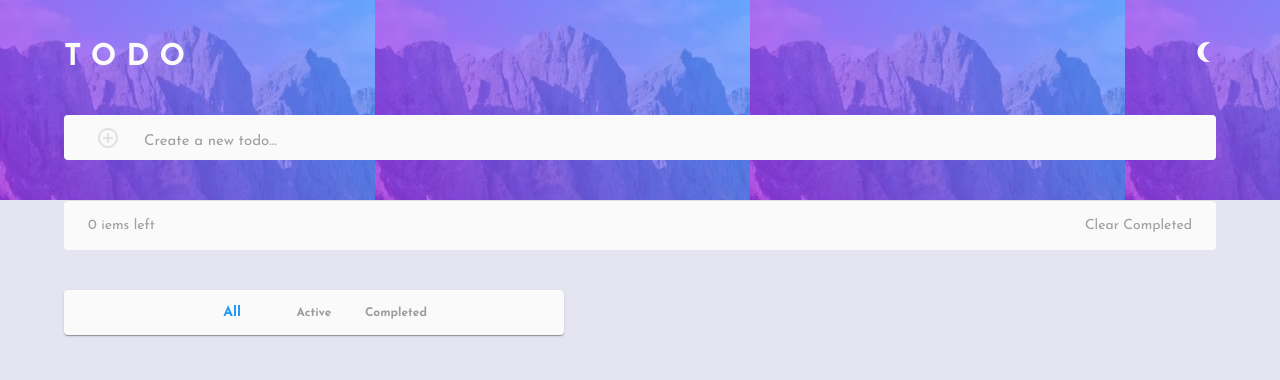
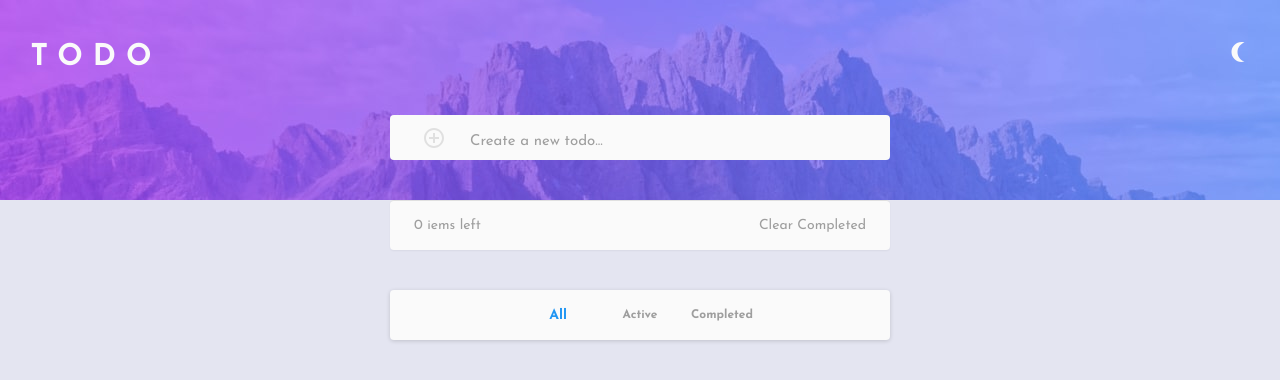
Before and after one commit to nargesghan/todo-using-mui, a React (Vite) app: page / in a window 1280 px wide. Shown: the top 380 px of the page. Built offline with nearby package versions, Linux system fonts and the light colour scheme.

Commit message:
feat: dark and light mode

```diff
--- a/src/App.jsx
+++ b/src/App.jsx
@@ -2,7 +2,7 @@ import { useState, useEffect } from "react";
 import PageHeader from "./components/PageHeader";
 import "./App.css";
 import { ThemeProvider, Container, Grid } from "@mui/material";
-import theme from "./assets/theme.jsx";
+import {lightTheme,darkTheme} from "./assets/theme.jsx";
 import Task from "./components/Task";
 import Box from "@mui/material/Box";
 import Summery from "./components/Summery";
@@ -10,6 +10,9 @@ import SimpleBottomNavigation from "./components/BottomNavigation";
 
 function App() {
   const [tasks, setTasks] = useState([]);
+
+  const [dark,setDark]=useState(false);
+
 
   const display = {
     ALL: "all",
@@ -61,10 +64,16 @@ function App() {
     return copyOfTasks;
   });
  }
+
+ function themeChanger(){
+  console.log(dark);
+  setDark(!dark);
+  console.log(dark);
+ }
   return (
     <>
-      <ThemeProvider theme={theme}>
-        <PageHeader tasks={tasks} setTasks={setTasks} />
+      <ThemeProvider theme={dark?darkTheme:lightTheme}>
+        <PageHeader tasks={tasks} setTasks={setTasks} setDark={themeChanger} mode={dark?darkTheme.palette.mode:lightTheme.palette.mode} />
         <Box
           sx={{
             backgroundColor: "primary.light",
--- a/src/assets/theme.jsx
+++ b/src/assets/theme.jsx
@@ -1,6 +1,13 @@
 import { createTheme } from "@mui/material";
 
-const theme = createTheme({
+ const lightTheme = createTheme({
+  breakpoints: {
+    values: {
+      xs: 0,
+      sm: 375,
+      md:1440,
+    },
+  },
   palette: {
     mode: "light",
     primary: {
@@ -11,7 +18,9 @@ const theme = createTheme({
     },
     secondary: {
       // main:'#C058F3',
-      main: "#D2D3DB",
+      main: "#e0e0e0",
+      light:"#bdbdbd",
+      dark:"#adadad"
     },
 
   },
@@ -66,4 +75,79 @@ const theme = createTheme({
   },
 });
 
-export default theme;
+const darkTheme = createTheme({
+  breakpoints: {
+    values: {
+      xs: 0,
+      sm: 375,
+      md:1440,
+    },
+  },
+  palette: {
+    mode: "dark",
+    primary: {
+      main: "#25273C",
+      light: "#161722",
+      dark: "#D2D3DB",
+      // contrastText: will be calculated to contrast with palette.primary.main
+    },
+    secondary: {
+      // main:'#C058F3',
+      main: "#393A4C",
+      light:"#CACDE8",
+      dark:"#777A92"
+    },
+
+  },
+  typography: {
+    fontFamily: ["Josefin Sans", "Arial", "sans-serif"].join(","),
+  },
+
+  components: {
+    MuiTextField: {
+      variants: [
+        {
+          props: { variant: "standard" },
+          style: {
+            fontWeight: 400,
+            fontSize: 20,
+          },
+        },
+
+      ],
+    },
+    MuiTypography:{
+      variants:[
+        {
+          props: { variant: "task" },
+          style: {
+            fontWeight: 400,
+            fontSize: 15,
+            fontFamily: ["Josefin Sans", "Arial", "sans-serif"].join(","),
+            color:"#CACDE8"
+          },
+        },
+        {
+          props: { variant: "summery" },
+          style: {
+            fontWeight: 400,
+            fontSize: 14,
+            fontFamily: ["Josefin Sans", "Arial", "sans-serif"].join(","),
+            color:"#CACDE8"
+          },
+        },
+        {
+          props: { variant: "bottom" },
+          style: {
+            fontWeight: 700,
+            fontSize: 16,
+            fontFamily: ["Josefin Sans", "Arial", "sans-serif"].join(","),
+            color:"#CACDE8"
+          },
+        },
+      ]
+    }
+  },
+});
+
+export {lightTheme,darkTheme};
--- a/src/components/BottomNavigation.jsx
+++ b/src/components/BottomNavigation.jsx
@@ -1,7 +1,7 @@
 import * as React from 'react';
 
 import BottomNavigation from '@mui/material/BottomNavigation';
-import Paper from "@mui/material/Paper"
+import { Container } from '@mui/material';
 import BottomNavigationAction from "@mui/material/BottomNavigationAction";
 import Grid from "@mui/material/Grid";
 export default function SimpleBottomNavigation({setDisplayOption}) {
@@ -16,19 +16,19 @@ export default function SimpleBottomNavigation({setDisplayOption}) {
 
   return (
     <Grid item  sx={{ maxWidth:500,width:"90%"}}>
-    <Paper
-    sx={{
-      backgroundColor: "primary.main",
-      marginTop: 5,
-      display: "flex",
-      alignItems: "center",
-      height:45,
-      borderRadius:1,
-      maxWidth:500,
-      overflow: "hidden",
-      justifyContent:"center"
-    }}
-  >
+
+      <Container
+      sx={{
+        backgroundColor: "primary.main",
+        marginTop:5,
+        display: "flex",
+      justifyContent: "center",
+        height: 50,
+        borderRadius: 1,
+        maxWidth: 500,
+        boxShadow: "rgba(0, 0, 0, 0.16) 0px 1px 4px"
+      }}
+    >
       <BottomNavigation
         showLabels
         value={value}
@@ -42,7 +42,7 @@ export default function SimpleBottomNavigation({setDisplayOption}) {
         <BottomNavigationAction onClick={()=>setDisplayOption("active")} label="Active" sx={{...styleOfButton}} />
         <BottomNavigationAction onClick={()=>setDisplayOption("completed")} label="Completed" sx={{...styleOfButton}} />
       </BottomNavigation>
-    </Paper>
+      </Container>
     </Grid>
   );
 }
--- a/src/components/CheckButton.jsx
+++ b/src/components/CheckButton.jsx
@@ -6,7 +6,7 @@ const CheckButton = ({checked=false ,onClick}) => {
 
   const handleCheck=()=>{!checked}
   return (
-    <div style={{height:"24px"}}onClick={onClick}>
+    <div style={{height:"24px",cursor:"pointer"}}onClick={onClick}>
     {checked && (<SvgIcon onClick={handleCheck}>
     <defs>
       <linearGradient id="gradient" x1="0%" y1="0%" x2="100%" y2="0%">
@@ -16,7 +16,7 @@ const CheckButton = ({checked=false ,onClick}) => {
     </defs>
     <CheckCircleIcon sx={{ fill: 'url(#gradient)' }} />
   </SvgIcon>)}
-   {!checked && (<PanoramaFishEyeIcon onClick={handleCheck} sx={{ color: "grey.300" }}/>)}
+   {!checked && (<PanoramaFishEyeIcon onClick={handleCheck} sx={{ color: "secondary.main" }}/>)}
 
   </div>
   )
--- a/src/components/LightToggle.jsx
+++ b/src/components/LightToggle.jsx
@@ -2,11 +2,11 @@ import {  Grid } from "@mui/material";
 import React from "react";
 import NightlightRoundSharpIcon from '@mui/icons-material/NightlightRoundSharp';
 import LightModeSharpIcon from '@mui/icons-material/LightModeSharp';
-const LightToggle = () => {
+const LightToggle = ({themeChange,mode}) => {
   return (
-    <Grid item sx={{paddingTop:4}}>
-   <NightlightRoundSharpIcon color="primary" />
-   <LightModeSharpIcon color="primary" sx={{display:"none"}}/>
+    <Grid item sx={{paddingTop:4,cursor:"pointer"}}>
+   <NightlightRoundSharpIcon onClick={themeChange}  sx={{display:mode==="dark"?"none":"dark",color:"#FAFAFA"}}/>
+   <LightModeSharpIcon onClick={themeChange}  sx={{display:mode==="dark"?"block":"none",color:'#FAFAFa'}}/>
     </Grid>
   );
 };
--- a/src/components/PageHeader.jsx
+++ b/src/components/PageHeader.jsx
@@ -2,13 +2,14 @@ import Box from "@mui/material/Box";
 import React from "react";
 import headerImageLight from "../assets/images/bg-mobile-light.jpg";
 import headerImageDark from "../assets/images/bg-mobile-dark.jpg";
+import headerImageLightsm from "../assets/images/bg-desktop-light.jpg";
+import headerImageDarksm from "../assets/images/bg-desktop-dark.jpg";
 import { Container, Typography, Grid } from "@mui/material";
-import theme from "../assets/theme.jsx";
+
 import LightToggle from "./LightToggle";
 import TaskInput from "./TaskInput";
 import { useState } from "react";
-const PageHeader = ({tasks,setTasks}) => {
-
+const PageHeader = ({tasks,setTasks,setDark,mode}) => {
   function AddTask(name){
     setTasks(prev=>[...prev,{name,done:false,id:Date.now()}])
   }
@@ -16,15 +17,20 @@ const PageHeader = ({tasks,setTasks}) => {
     <>
       <Box
         sx={{
-          backgroundImage:
-            theme.palette.mode === "light"
-              ? `url(${headerImageLight})`
-              : `url(${headerImageDark})`,
+          backgroundImage:{xs:mode === "light"
+          ? `url(${headerImageLight})`
+          : `url(${headerImageDark})`,
+        sm:mode === "light"
+        ? `url(${headerImageLightsm})`
+        : `url(${headerImageDarksm})`
+        },
+
           width: "100%",
           height: 200,
           margin: 0,
         }}
       >
+
         <Container sx={{width:"99%"}}>
           <Grid
             container
@@ -46,7 +52,7 @@ const PageHeader = ({tasks,setTasks}) => {
             >
               TODO
             </Typography>
-            <LightToggle />
+            <LightToggle themeChange={setDark} mode={mode} />
           </Grid>
 
           <TaskInput onAdd={AddTask}/>
--- a/src/components/Summery.jsx
+++ b/src/components/Summery.jsx
@@ -6,7 +6,7 @@ const Summery = ({numberOfLeftTasks ,DeleteDoneTasks}) => {
   return (
     <Container
     sx={{
-      backgroundColor: "#FAFAFA",
+      backgroundColor: "primary.main",
       marginTop: 0,
       display: "flex",
       alignItems: "center",
@@ -14,8 +14,9 @@ const Summery = ({numberOfLeftTasks ,DeleteDoneTasks}) => {
       borderRadius:1,
       borderTopStyle:"solid",
       borderTopWidth:1,
-      borderTopColor:"grey.300",
-      maxWidth:500
+      borderTopColor:"secondary.main",
+      maxWidth:500,
+      boxShadow:" rgba(0, 0, 0, 0.05) 0px 1px 2px 0px"
     }}
   >
     <Typography variant='summery' component={"p"} sx={{flexGrow:1}}>{numberOfLeftTasks} iems left</Typography>
--- a/src/components/Task.jsx
+++ b/src/components/Task.jsx
@@ -3,8 +3,8 @@ import CheckButton from "./CheckButton";
 import Container from "@mui/material/Container";
 import Typography from "@mui/material/Typography";
 import CloseOutlinedIcon from "@mui/icons-material/CloseOutlined";
-import { TextField } from "@mui/material";
-const Task = ({ name, done, onClick, onDelete,onRename }) => {
+import { TextField, Tooltip } from "@mui/material";
+const Task = ({ name, done, onClick, onDelete, onRename }) => {
   const [editMode, setEditMode] = useState(false);
   return (
     <Container
@@ -16,26 +16,44 @@ const Task = ({ name, done, onClick, onDelete,onRename }) => {
         height: 50,
         borderRadius: 1,
         maxWidth: 500,
+        width: {
+          // theme.breakpoints.up('xs')
+          md: 500,
+        },
+        borderRadius: 0.5,
+        borderTopStyle: "solid",
+        borderTopWidth: 1,
+        borderTopColor: "secondary.main",//grey.300
+
       }}
     >
       <CheckButton checked={done} onClick={() => onClick(!done)} />
-      {!editMode&&   <Typography
+      {!editMode && (
+        <Typography
           variant="task"
           component="p"
-        onClick={()=>setEditMode(!editMode)}
+          onClick={() => setEditMode(!editMode)}
           sx={{
             paddingLeft: 1,
             flexGrow: 1,
             textDecoration: done && "line-through",
-          color: done && "grey.400",
+            color: done && "secondary.dark",
+            cursor: "pointer",
           }}
         >
           {name}
-      </Typography> }
-      {editMode&&
-      <form style={{flexGrow:1}} onSubmit={(ev)=>{ev.preventDefault(); setEditMode(false)}}>
+        </Typography>
+      )}
+      {editMode && (
+        <form
+          style={{ flexGrow: 1 }}
+          onSubmit={(ev) => {
+            ev.preventDefault();
+            setEditMode(false);
+          }}
+        >
           <TextField
-            onChange={(ev)=>onRename(ev.target.value)}
+            onChange={(ev) => onRename(ev.target.value)}
             autoFocus
             InputProps={{
               disableUnderline: true,
@@ -51,9 +69,13 @@ const Task = ({ name, done, onClick, onDelete,onRename }) => {
             defaultValue={name}
           />
         </form>
-      }
+      )}
 
-      <CloseOutlinedIcon onClick={onDelete} sx={{ color: "grey.400" }} />
+      <CloseOutlinedIcon
+        onClick={onDelete}
+        className="close-icon"
+        sx={{ color: "secondary.main", cursor: "pointer", }}
+      />
     </Container>
   );
 };
--- a/src/components/TaskInput.jsx
+++ b/src/components/TaskInput.jsx
@@ -26,7 +26,7 @@ const TaskInput = ({ onAdd }) => {
         }}
       >
         <IconButton type="submit">
-          <AddCircleOutlineIcon sx={{ color: "grey.300" }} />
+          <AddCircleOutlineIcon sx={{ color: "secondary.main" }} />
         </IconButton>
 
         <TextField
```
Lines whose indentation alone changed are shown as unchanged.
